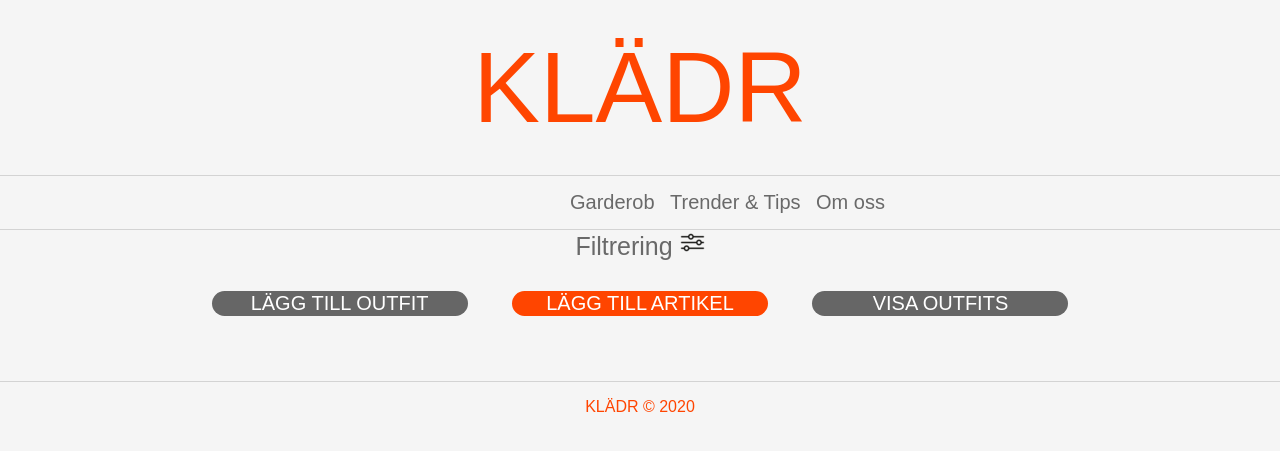
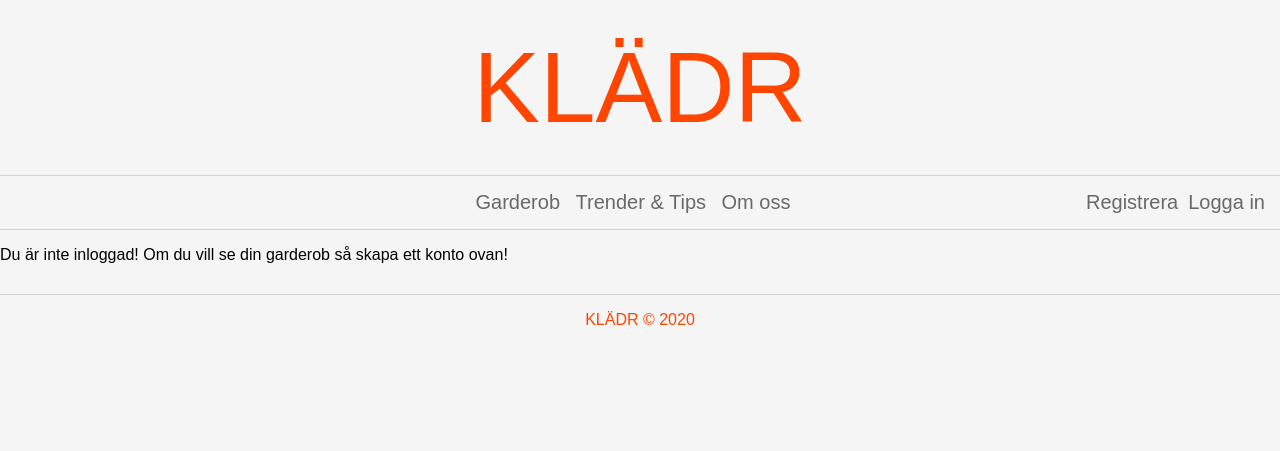
Before and after one commit to JohanFrom/KLADR, a Flask app: page /wardrobe.html in a window 1280 px wide. Shown: the top 451 px of the page. Run offline with Flask 2, Linux system fonts and the light colour scheme; some libraries are stand-ins or nearby versions; some web fonts are replaced.

Commit message:
Update wardrobe.html

```diff
--- a/templates/wardrobe.html
+++ b/templates/wardrobe.html
@@ -3,6 +3,7 @@
     <head>
         <meta charset="utf-8">
         <link rel="stylesheet" href="/static/stylewardrobe.css">
+        <meta name="viewport" content="initial scale 1.0, width=device-width">
         <link href="https://fonts.googleapis.com/css?family=Francois+One&display=swap" rel="stylesheet">
         <link rel="stylesheet" href="https://use.fontawesome.com/releases/v5.4.1/css/all.css">
         <title>KLÄDR</title>
@@ -16,12 +17,19 @@
                 <a class="navitem" href="{{url_for('wardrobe')}}">Garderob</a>
                 <a class="navitem" href="{{url_for('trends')}}">Trender & Tips</a>
                 <a class="navitem" href="{{url_for('about')}}">Om oss</a>
+                {% if session['logged_in'] == True %}
+                    <a class="navitem-logout" href="{{url_for('logout')}}">Logga ut <span class="sr-only">(current)</span><img src="/static/logout-image.png" alt="logout"></a>
+                {% else %}
+                    <a class="navitem-login" href="{{url_for('login_page')}}">Logga in <span class="sr-only">(current)</span></a>
+                    <a class="navitem-login" href="{{url_for('register')}}">Registrera</a>
+                {% endif %}
             </nav>
 
+            {% if session['logged_in'] == True %}
             <a href="#" class="filter-only" id="filter-btn" >Filtrering <img src="/static/filter-symbol.png" alt="filter"></a>
 
             <div id="filter-menu">
-                <div class="filterheadings">
+                <div>
                     <p>Överdel</p>
                     <a href="{{url_for('filter',value = 'T-shirt')}}">T-Shirts</a>
                     <a href="{{url_for('filter', value = 'Linne')}}">Linnen</a>
@@ -30,7 +38,7 @@
                     <a href="{{url_for('filter', value = 'Hoodie')}}">Hoodie</a>
                     <a href="{{url_for('filter', value = 'Kofta')}}">Kofta</a>
                 </div>
-                <div class="filterheadings">
+                <div>
                     <p>Nederdel</p>
                     <a href="{{url_for('filter', value = 'Byxor')}}">Byxor</a>
                     <a href="{{url_for('filter', value = 'Jeans')}}">Jeans</a>
@@ -39,13 +47,13 @@
                     <a href="{{url_for('filter', value = 'Kjol')}}">Kjol</a>
                     <a href="{{url_for('filter', value = 'Leggings')}}">Leggings</a>
                 </div>
-                <div class="filterheadings">
+                <div>
                     <p>Helkropp</p>
                     <a href="{{url_for('filter', value = 'Klänning')}}">Klänning</a>
                     <a href="{{url_for('filter', value = 'Jumpsuit')}}">Jumpsuit</a>
                     <a href="{{url_for('filter', value = 'Playsuit')}}">Playsuit</a>
                 </div>
-                <div class="filterheadings">
+                <div>
                     <p>Skor</p>
                     <a href="{{url_for('filter', value = 'Sneakers')}}">Sneaker</a>
                     <a href="{{url_for('filter', value = 'Klackar')}}">Klackar</a>
@@ -54,7 +62,7 @@
                     <a href="{{url_for('filter', value = 'Sandaler')}}">Sandaler</a>
                 </div>
 
-                <div class="filterheadings">
+                <div>
                     <p>Ytterkläder</p>
                     <a href="{{url_for('filter', value = 'Lång jacka')}}">Lång jacka</a>
                     <a href="{{url_for('filter', value = 'Kort Jacka')}}">Kort jacka</a>
@@ -64,7 +72,7 @@
                 </div>
 
 
-                <div class="dots">
+                <div>
                     <p>..</p>
                     <a href="{{url_for('filter', value = 'Svart')}}">Svart</a>
                     <a href="{{url_for('filter', value = 'Brun')}}">Brun</a>
@@ -73,7 +81,7 @@
                     <a href="{{url_for('filter', value = 'Vit')}}">Vit</a>
                 </div>
 
-                 <div class="filterheadings">
+                 <div>
                     <p>Färg</p>
                     <a href="{{url_for('filter', value = 'Blå')}}">Blå </a>
                     <a href="{{url_for('filter', value = 'Grön')}}">Grön</a>
@@ -81,7 +89,7 @@
                     <a href="{{url_for('filter', value = 'Orange')}}">Orange</a>
                     <a href="{{url_for('filter', value = 'Röd')}}">Röd</a>
                 </div>
-                <div class="dots">
+                <div>
                     <p>..</p>
                     <a href="{{url_for('filter', value = 'Rosa')}}">Rosa</a>
                     <a href="{{url_for('filter', value = 'Lila')}}">Lila</a>
@@ -90,6 +98,7 @@
                     <a href="{{url_for('filter', value = 'Flerfärgad')}}">Flerfärgad</a>
                 </div>
             </div>
+            {% endif %}
             <div id="successMessage">
                 {% with messages = get_flashed_messages() %}
                     {% if messages %}
@@ -100,6 +109,9 @@
                     {% endif %}
                 {% endwith %}
             </div>
+            <p>{{message}}</p>
+
+            {% if session['logged_in'] == True %}
 
             <div id="wardrobe-buttons">
                 <button id="add-outfit"><a href="{{url_for('outfits')}}">LÄGG TILL OUTFIT</a></button>
@@ -125,6 +137,8 @@
                 {% endfor %}
             </div>
 
+            {% endif %}
+
             <footer>
                 <p>KLÄDR © 2020</p>
             </footer>
```
Lines whose indentation alone changed are shown as unchanged.
